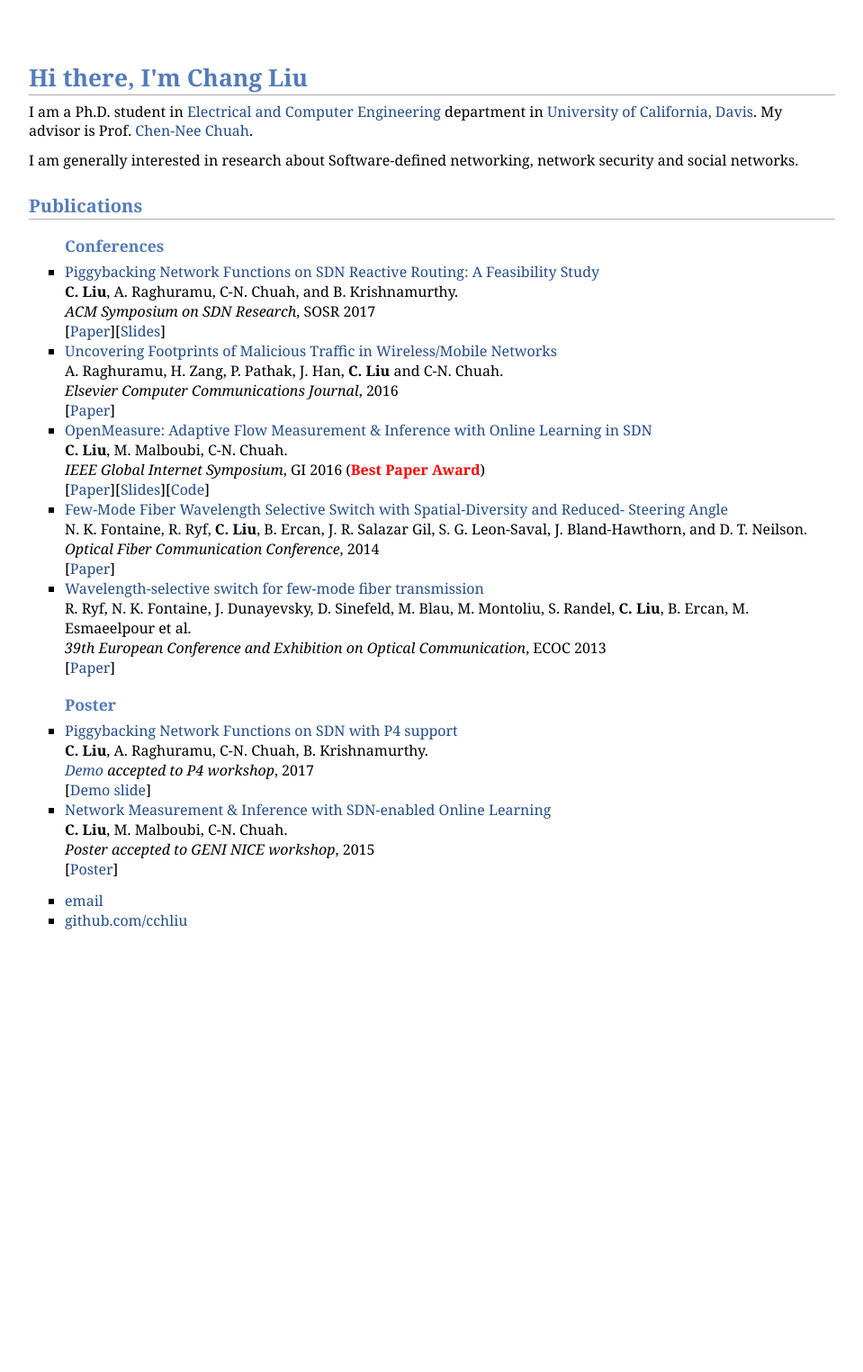
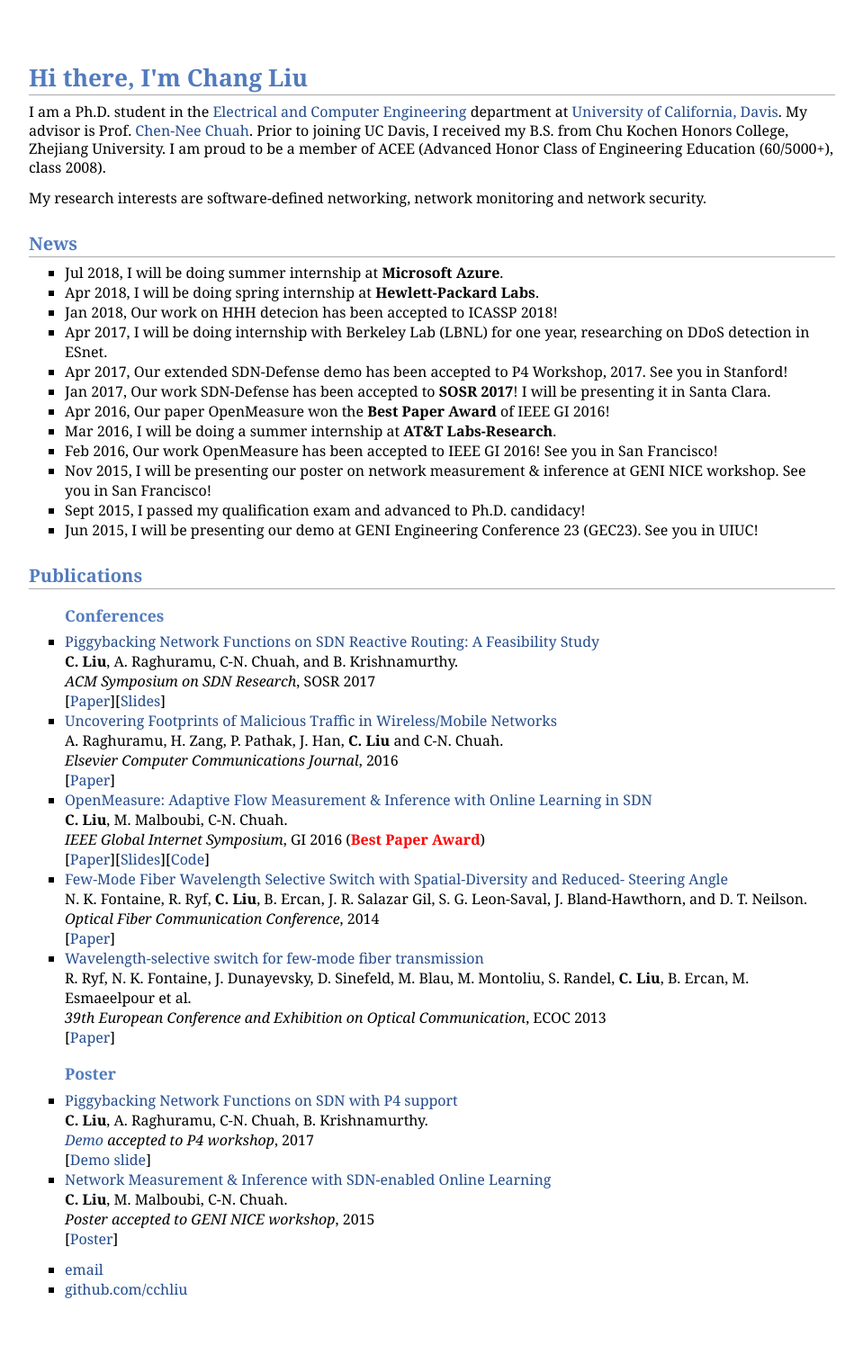
Before and after one commit to cchliu/cchliu.github.io, a Jekyll site: the page index.html, which Jekyll copies as it is, in a window 1280 px wide. Shown: the whole page at 90% size, without its empty margins (160-1119 px from the left). Built offline with Jekyll 4.4.1, drawn with Linux system fonts in a browser that asks for light colours; before the commit the page ends 1115 px from its top, so only the background shows below that.

Commit message:
update with news section

```diff
--- a/_layouts/default.html
+++ b/_layouts/default.html
@@ -6,12 +6,6 @@
 			<link rel="stylesheet" type="text/css" href="/css/main.css">
 		</head>
 		<body>
-			<nav>
-	    		<ul>
-	        		<li><a href="/">Home</a></li>
-	        		<li><a href="/blog">Blog</a></li>
-	    		</ul>
-			</nav>
 			<div class="container">
 
 			{{ content }}
--- a/index.html
+++ b/index.html
@@ -9,8 +9,24 @@
 		<div class="container">
     		<div class="blurb">
         		<h1>Hi there, I'm Chang Liu</h1>
-				<p>I am a Ph.D. student in <a href="http://www.ece.ucdavis.edu/">Electrical and Computer Engineering</a> department in <a href="https://www.ucdavis.edu/">University of California, Davis</a>. My advisor is Prof. <a href="http://rubinet.ece.ucdavis.edu/people/chuah/bio.html">Chen-Nee Chuah</a>.</p>
-                <p>I am generally interested in research about Software-defined networking, network security and social networks.
+				<p>I am a Ph.D. student in the <a href="http://www.ece.ucdavis.edu/">Electrical and Computer Engineering</a> department at <a href="https://www.ucdavis.edu/">University of California, Davis</a>. My advisor is Prof. <a href="http://rubinet.ece.ucdavis.edu/people/chuah/bio.html">Chen-Nee Chuah</a>. Prior to joining UC Davis, I received my B.S. from Chu Kochen Honors College, Zhejiang University. I am proud to be a member of ACEE (Advanced Honor Class of Engineering Education (60/5000+), class 2008).</p>
+                <p>My research interests are software-defined networking, network monitoring and network security.
+
+                <h2>News</h2>
+                <ul>
+                    <li>Jul 2018, I will be doing summer internship at <b>Microsoft Azure</b>.</li>
+                    <li>Apr 2018, I will be doing spring internship at <b>Hewlett‐Packard Labs</b>.</li>
+                    <li>Jan 2018, Our work on HHH detecion has been accepted to ICASSP 2018!</li>
+                    <li>Apr 2017, I will be doing internship with Berkeley Lab (LBNL) for one year, researching on DDoS detection in ESnet.</li>
+                    <li>Apr 2017, Our extended SDN-Defense demo has been accepted to P4 Workshop, 2017. See you in Stanford!</li>
+                    <li>Jan 2017, Our work SDN-Defense has been accepted to <b>SOSR 2017</b>! I will be presenting it in Santa Clara.</li>
+                    <li>Apr 2016, Our paper OpenMeasure won the <b>Best Paper Award</b> of IEEE GI 2016!</li>
+                    <li>Mar 2016, I will be doing a summer internship at <b>AT&T Labs-Research</b>.</li>
+                    <li>Feb 2016, Our work OpenMeasure has been accepted to IEEE GI 2016! See you in San Francisco!</li>
+                    <li>Nov 2015, I will be presenting our poster on network measurement & inference at GENI NICE workshop. See you in San Francisco!</li>
+                    <li>Sept 2015, I passed my qualification exam and advanced to Ph.D. candidacy!</li>
+                    <li>Jun 2015, I will be presenting our demo at GENI Engineering Conference 23 (GEC23). See you in UIUC!</li>
+               </ul>
 
                <h2>Publications</h2>
                <ul>
```
Also changed, not shown: 2 other files.
